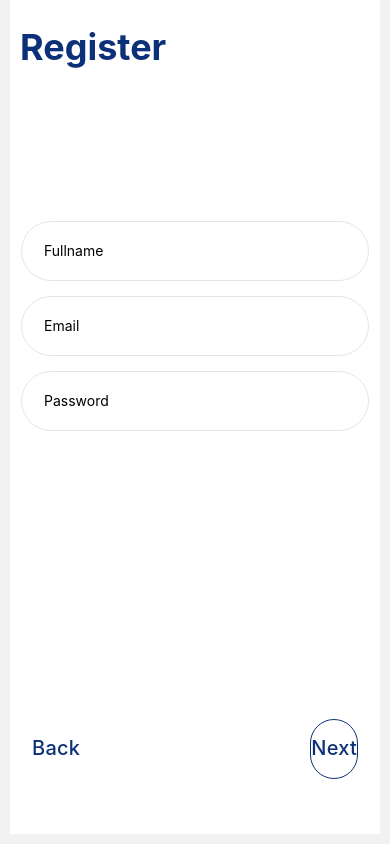
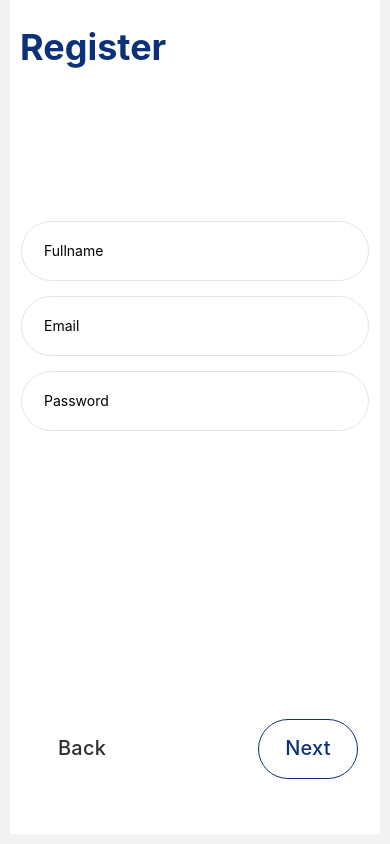
Before and after one commit to LampStack-TN/task-genie-mobile, a React Native app: screen /BasicInfos in a window 390 px wide. Built offline with nearby package versions, Linux system fonts and the light colour scheme; no server answers.

Commit message:
tweak button

```diff
--- a/components/UI/Button.tsx
+++ b/components/UI/Button.tsx
@@ -3,10 +3,15 @@ import { View, Text, Pressable, StyleSheet } from "react-native";
 //define Props Interface
 interface Props {
   label: string;
-  style?: "outline" | "fill";
+  style?: "outline" | "fill" | "bare";
   callback?: () => any;
 }
 
+const colors = {
+  outline: '#0C3178',
+  fill: '#fff',
+  bare: '#2e2e2e',
+};
 const Button = ({ label, style, callback }: Props) => {
   const styles = StyleSheet.create({
     button: {
@@ -17,6 +22,7 @@ const Button = ({ label, style, callback }: Props) => {
       elevation: 2,
       overflow: "hidden",
       height: 60,
+      minWidth: 100,
     },
     outline: {
       borderColor: "#0C3178",
@@ -30,8 +36,12 @@ const Button = ({ label, style, callback }: Props) => {
       overflow: "hidden",
       color: "#fff",
     },
+    bare: {
+      borderWidth: 0,
+      color: "#2e2e2e",
+    },
     text: {
-      color: style === "fill" ? "#fff" : "#0C3178",
+      color: colors[style],
       fontSize: 20,
       lineHeight: 21,
       fontWeight: "500",
```
